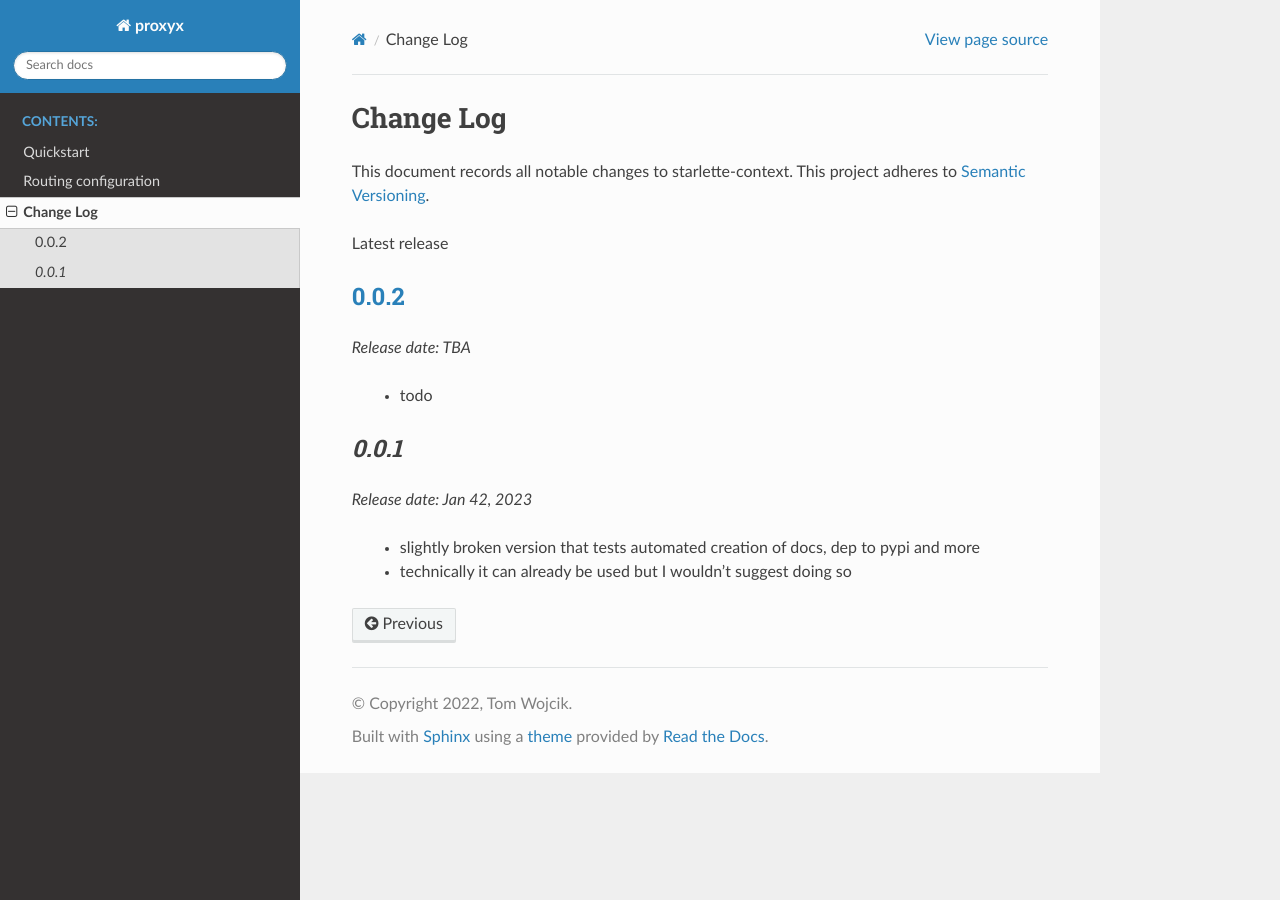
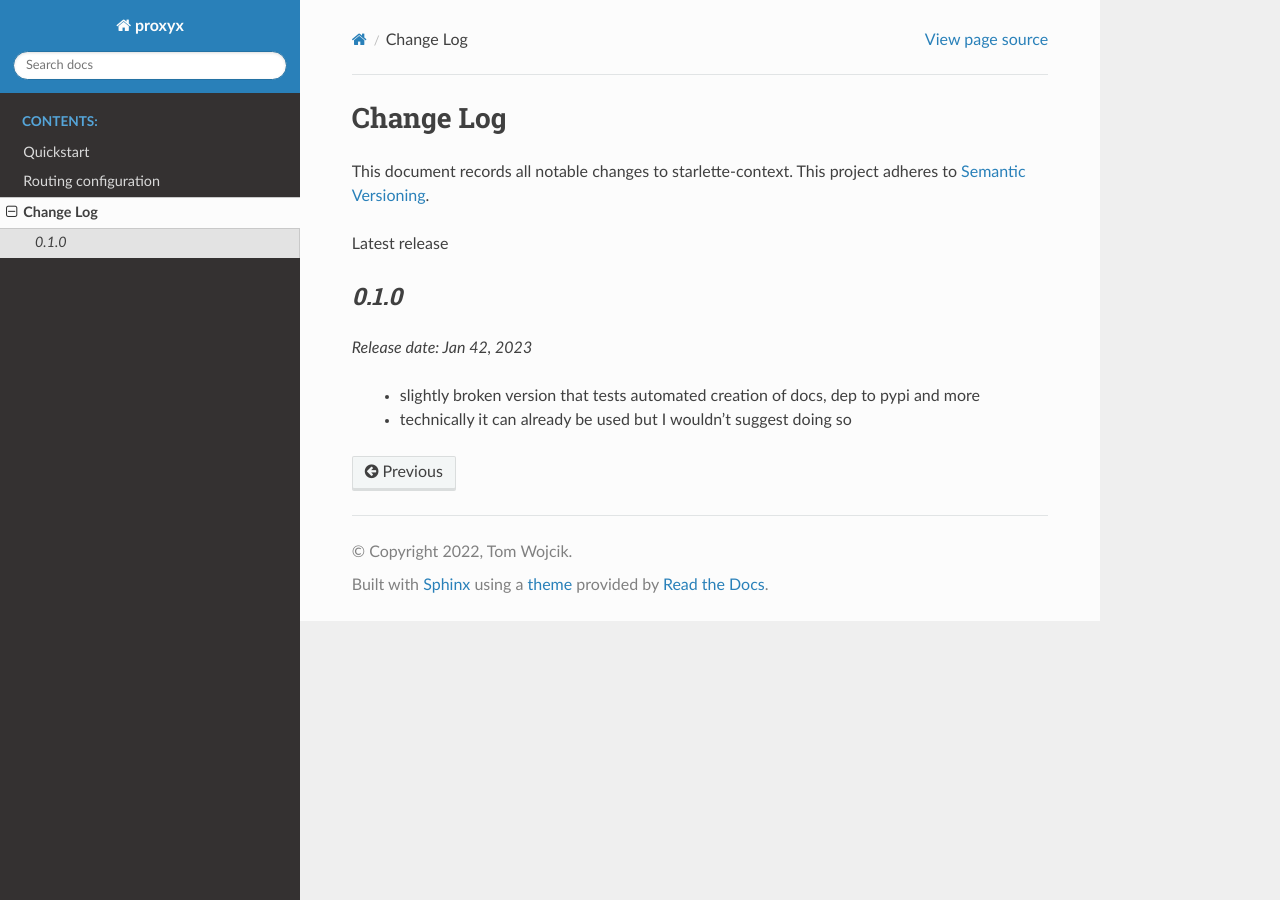
Before and after one commit to tomwojcik/proxyx, a Sphinx documentation site: the page built from docs/source/changelog.rst, in a window 1280 px wide. Built offline with Sphinx 7.4.7 and the Read the Docs theme 2.0.0, drawn with Linux system fonts in a browser that asks for light colours.

Commit message:
bump version

```diff
--- a/docs/source/changelog.rst
+++ b/docs/source/changelog.rst
@@ -8,18 +8,11 @@ This project adheres to `Semantic Versioning <http://semver.org/>`_.
 Latest release
 
 --------
-`0.0.2`_
---------
-*Release date: TBA*
-
- * todo
-
---------
-`0.0.1`
+`0.1.0`
 --------
 *Release date: Jan 42, 2023*
 
  * slightly broken version that tests automated creation of docs, dep to pypi and more
  * technically it can already be used but I wouldn't suggest doing so
 
-.. _0.0.2: https://github.com/tomwojcik/proxyx/compare/0.0.1...0.0.2
+.. _0.1.1: https://github.com/tomwojcik/proxyx/compare/0.1.0...0.1.1
--- a/pyproject.toml
+++ b/pyproject.toml
@@ -1,6 +1,6 @@
 [tool.poetry]
 name = 'proxyx'
-version = "v0.0.3"
+version = "v0.0.4"
 description = 'A very simple proxy server that just works.'
 authors = [
     'Tom Wojcik <proxyx-pkg@tomwojcik.com>'
```
